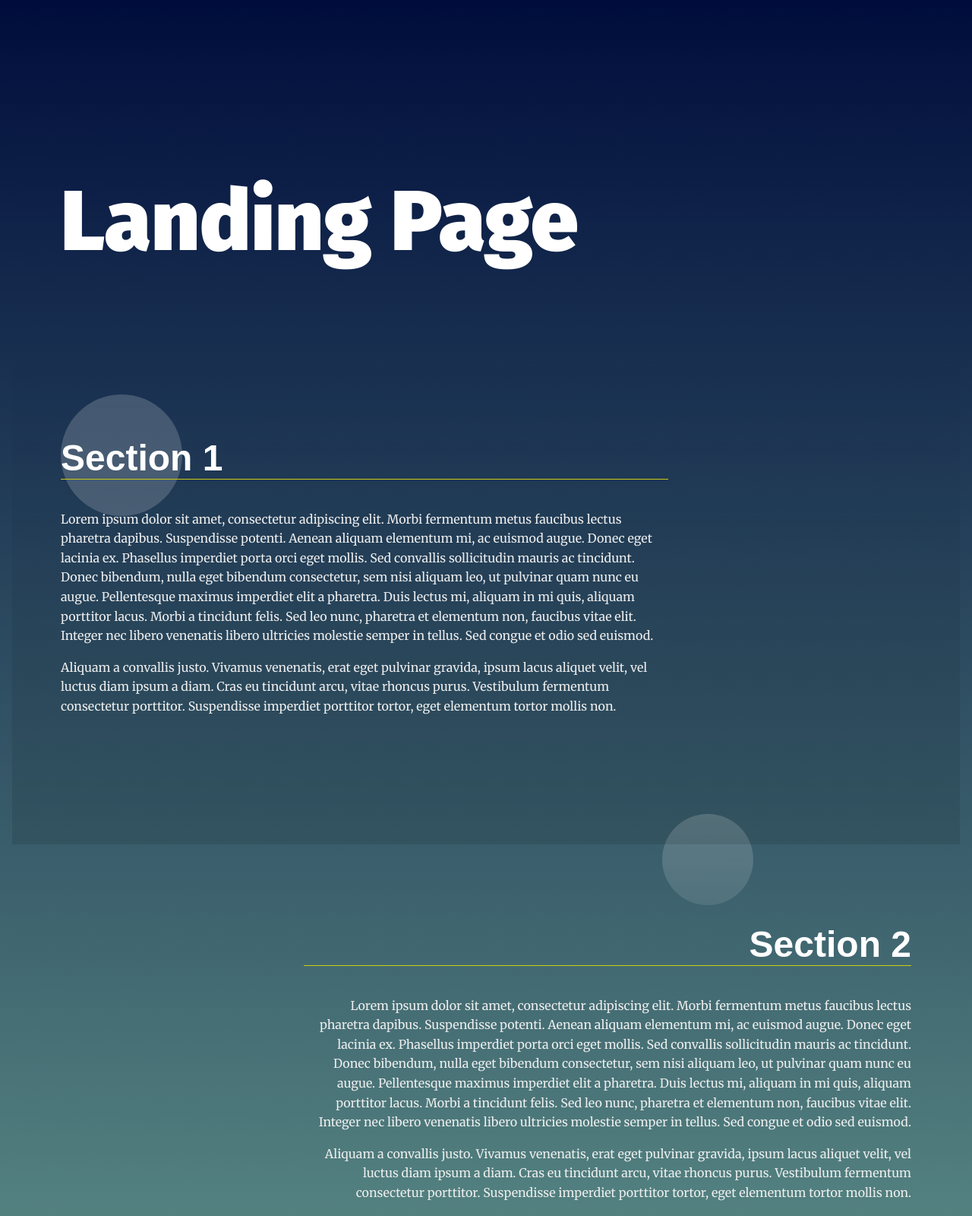
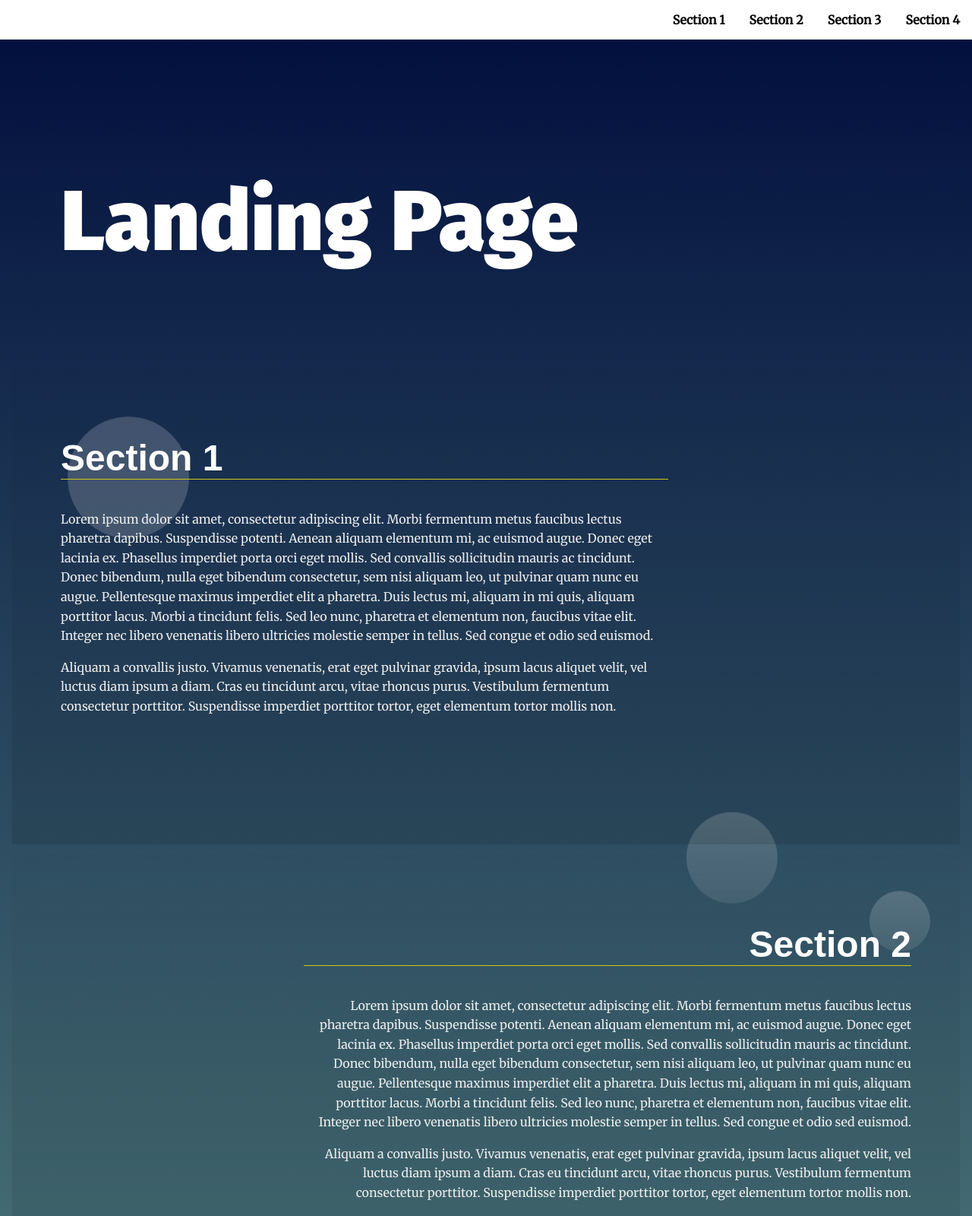
Before and after one commit to brleinad/landing-page, a plain HTML site: page index.html in a window 1280 px wide. Shown: the top 1600 px of the page at 76% size. Drawn offline with Linux system fonts and the light colour scheme.

Commit message:
Menu and active section

```diff
--- a/css/styles.css
+++ b/css/styles.css
@@ -192,18 +192,17 @@ section:nth-of-type(3n + 1) .landing__container::after {
 
 /* ---- Theme State Rules ---- */
 /* Section Active Styles */
-/* Note: your-active-class class is applied through javascript. You should update the class here and in the index.html to what you set in your javascript file.  */
-section.your-active-class {
+section.active-section {
     background: rgb(0, 0, 0);
     background: linear-gradient(0deg, rgba(0, 0, 0, 0.1) 0%, rgba(0, 0, 0, 0) 100%);
 }
 
-section.your-active-class .landing__container::before {
+section.active-section .landing__container::before {
     opacity: 1;
     animation: rotate 4s linear 0s infinite forwards;
 }
 
-section.your-active-class .landing__container::after {
+section.active-section .landing__container::after {
     opacity: 1;
     animation: rotate 5s linear 0s infinite forwards reverse;
 }
--- a/index.html
+++ b/index.html
@@ -26,7 +26,7 @@
     a data attribute that will populate the li node.
     Adding more sections will automatically populate nav.
     The first section is set to active class by default -->
-    <section id="section1" data-nav="Section 1" class="your-active-class">
+    <section id="section1" data-nav="Section 1" class="active-section">
       <div class="landing__container">
         <h2>Section 1</h2>
         <p>Lorem ipsum dolor sit amet, consectetur adipiscing elit. Morbi fermentum metus faucibus lectus pharetra dapibus. Suspendisse potenti. Aenean aliquam elementum mi, ac euismod augue. Donec eget lacinia ex. Phasellus imperdiet porta orci eget mollis. Sed convallis sollicitudin mauris ac tincidunt. Donec bibendum, nulla eget bibendum consectetur, sem nisi aliquam leo, ut pulvinar quam nunc eu augue. Pellentesque maximus imperdiet elit a pharetra. Duis lectus mi, aliquam in mi quis, aliquam porttitor lacus. Morbi a tincidunt felis. Sed leo nunc, pharetra et elementum non, faucibus vitae elit. Integer nec libero venenatis libero ultricies molestie semper in tellus. Sed congue et odio sed euismod.</p>
@@ -50,10 +50,19 @@
         <p>Aliquam a convallis justo. Vivamus venenatis, erat eget pulvinar gravida, ipsum lacus aliquet velit, vel luctus diam ipsum a diam. Cras eu tincidunt arcu, vitae rhoncus purus. Vestibulum fermentum consectetur porttitor. Suspendisse imperdiet porttitor tortor, eget elementum tortor mollis non.</p>
       </div>
     </section>
+    <section id="section4" data-nav="Section 4">
+      <div class="landing__container">
+        <h2>Section 4</h2>
+        <p>Lorem ipsum dolor sit amet, consectetur adipiscing elit. Morbi fermentum metus faucibus lectus pharetra dapibus. Suspendisse potenti. Aenean aliquam elementum mi, ac euismod augue. Donec eget lacinia ex. Phasellus imperdiet porta orci eget mollis. Sed convallis sollicitudin mauris ac tincidunt. Donec bibendum, nulla eget bibendum consectetur, sem nisi aliquam leo, ut pulvinar quam nunc eu augue. Pellentesque maximus imperdiet elit a pharetra. Duis lectus mi, aliquam in mi quis, aliquam porttitor lacus. Morbi a tincidunt felis. Sed leo nunc, pharetra et elementum non, faucibus vitae elit. Integer nec libero venenatis libero ultricies molestie semper in tellus. Sed congue et odio sed euismod.</p>
+
+        <p>Aliquam a convallis justo. Vivamus venenatis, erat eget pulvinar gravida, ipsum lacus aliquet velit, vel luctus diam ipsum a diam. Cras eu tincidunt arcu, vitae rhoncus purus. Vestibulum fermentum consectetur porttitor. Suspendisse imperdiet porttitor tortor, eget elementum tortor mollis non.</p>
+      </div>
+    </section>
   </main>
   <footer class="page__footer">
     <p>&copy Udacity</p>
   </footer>
 
+  <script src="js/app.js"></script>
 </body>
 </html>
--- a/js/app.js
+++ b/js/app.js
@@ -25,6 +25,11 @@
  *
 */
 
+function isElementInViewPort(element) {
+   const rect = element.getBoundingClientRect();
+   //return ((rect.top >= -rect.height) && (rect.top <= window.innerHeight));
+   return ((rect.top >= 0) && (rect.bottom <= window.innerHeight));
+}
 
 
 /**
@@ -33,11 +38,35 @@
  *
 */
 
-// build the nav
+function buildMenu() {
+   // build the nav
+   const sections = document.querySelectorAll('section');
+   const navbar = document.querySelector('#navbar__list');
+
+   for (section of sections) {
+      const navItem = document.createElement('li');
+      const navItemAnchor = document.createElement('a');
+      navItemAnchor.textContent = section.querySelector('h2').textContent;
+      navItemAnchor.className = 'menu__link';
+      navItemAnchor.setAttribute('href', '#' + section.id);
+
+      navItem.appendChild(navItemAnchor);
+      navbar.appendChild(navItem);
+   }
+}
 
 
 // Add class 'active' to section when near top of viewport
-
+function activateSection(event) {
+   const sections = document.querySelectorAll('section');
+   for (section of sections) {
+      section.className = '';
+      if (isElementInViewPort(section)) {
+         section.className = 'active-section';
+         console.log(section.id);
+      }
+   }
+}
 
 // Scroll to anchor ID using scrollTO event
 
@@ -48,8 +77,7 @@
  *
 */
 
-// Build menu
-
+buildMenu();
+// Set sections as active
+document.addEventListener('scroll', activateSection);
 // Scroll to section on link click
-
-// Set sections as active
```
Also changed, not shown: 1 other file.
